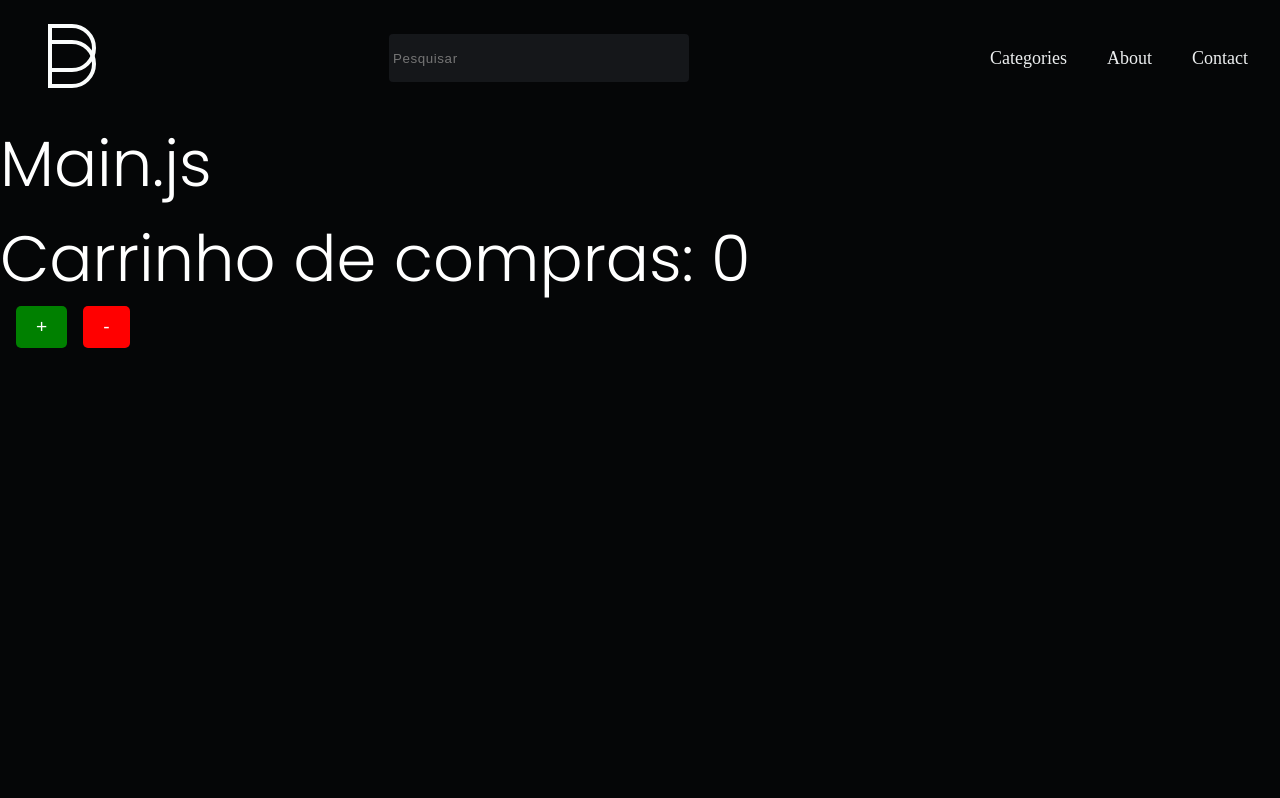
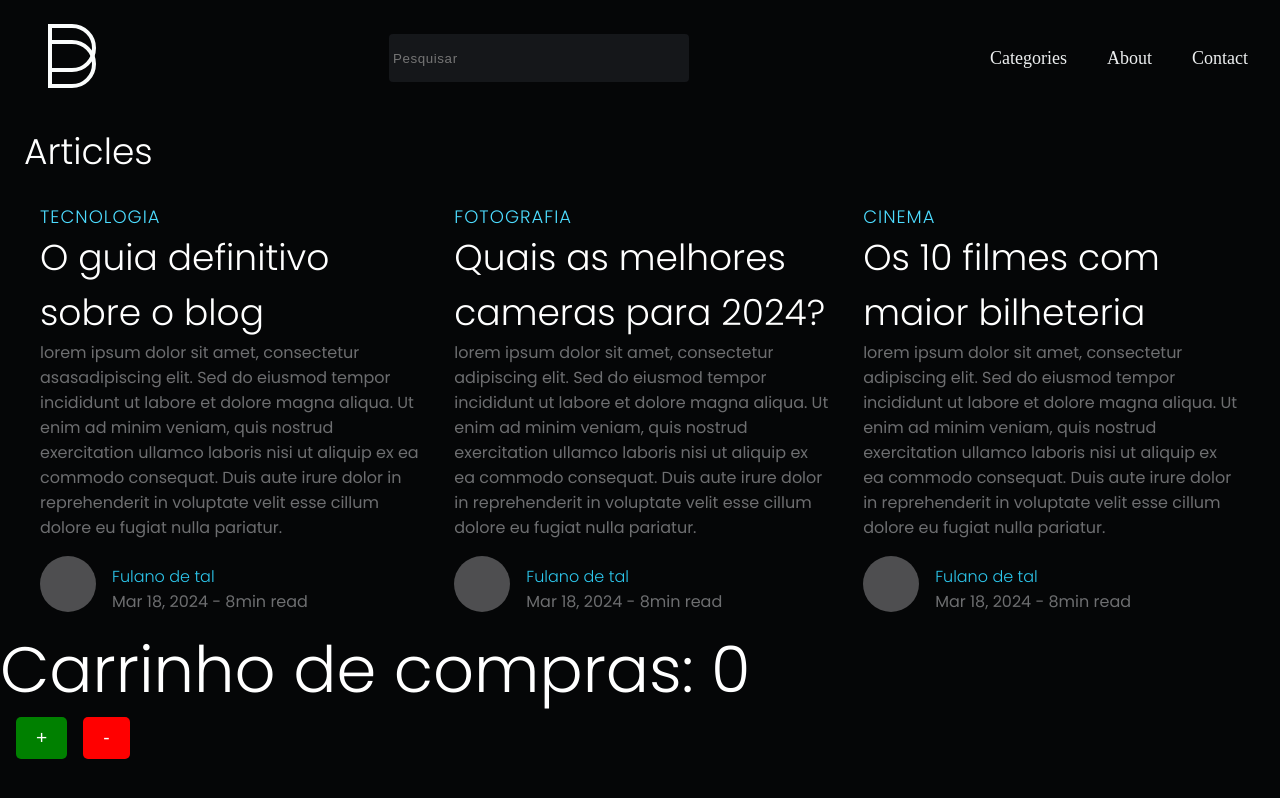
Before and after one commit to LuizBlume/FrontPUSH, a React (Create React App) app in the folder React/blog/: page / in a window 1280 px wide. Built offline with nearby package versions, Linux system fonts and the light colour scheme.

Commit message:
test: alteração e junção das hooks.

```diff
--- a/React/blog/src/pages/Main/index.js
+++ b/React/blog/src/pages/Main/index.js
@@ -1,9 +1,9 @@
 import api from '../../Services/api';
-import Post from '../../components/Posts';
-const Main = () => {
+import Article from '../../components/Article';
+    const Main = () => {
     return (
         <>
-            <h1>Main.js</h1>
+            <Article />
         </>
     )
 };
```
